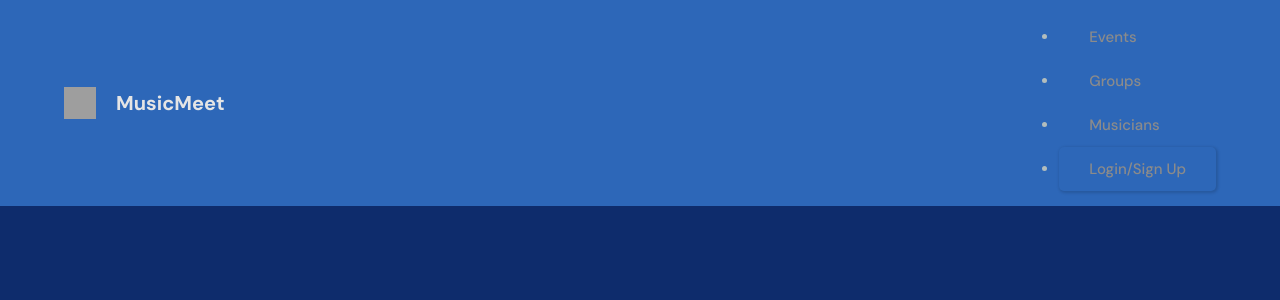
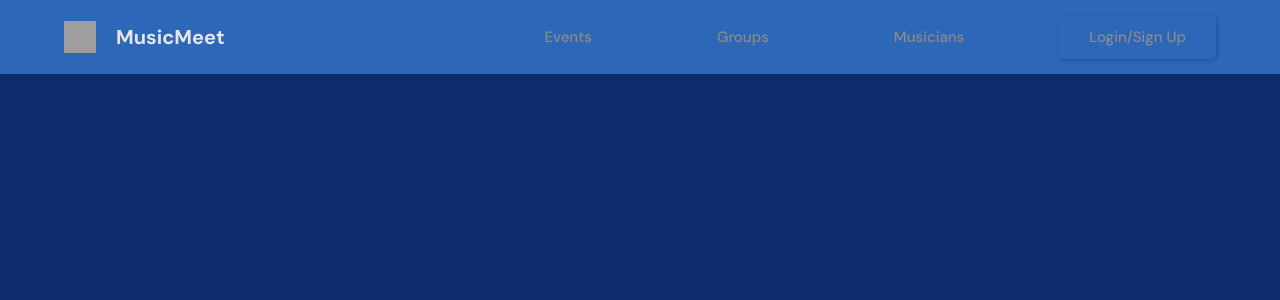
Before and after one commit to cdv74997/music_meet_2.5, a Django app: template templates/main.html in a window 1280 px wide. Shown: the top 300 px of the page. Run offline with Django 3.2, Linux system fonts and the light colour scheme; the template is opened without the code that fills it, so the values that code supplies are empty; grey boxes are pictures that could not be loaded.

Commit message:
Layout cleanup

```diff
--- a/templates/navbar.html
+++ b/templates/navbar.html
@@ -7,7 +7,7 @@
       </a>
 
       <!--<a href="{% url 'search-musicians' %}">Search Musicians</a>-->
-      <nav class="header__menu">
+      <nav class="header__nav">
         <ul class="header__menu">
             <li class="header__menuItem"><a href="{% url 'home' %}">Events</a></li>
             <li class="header__menuItem"><a href="{% url 'search-group' %}">Groups</a></li>
```
